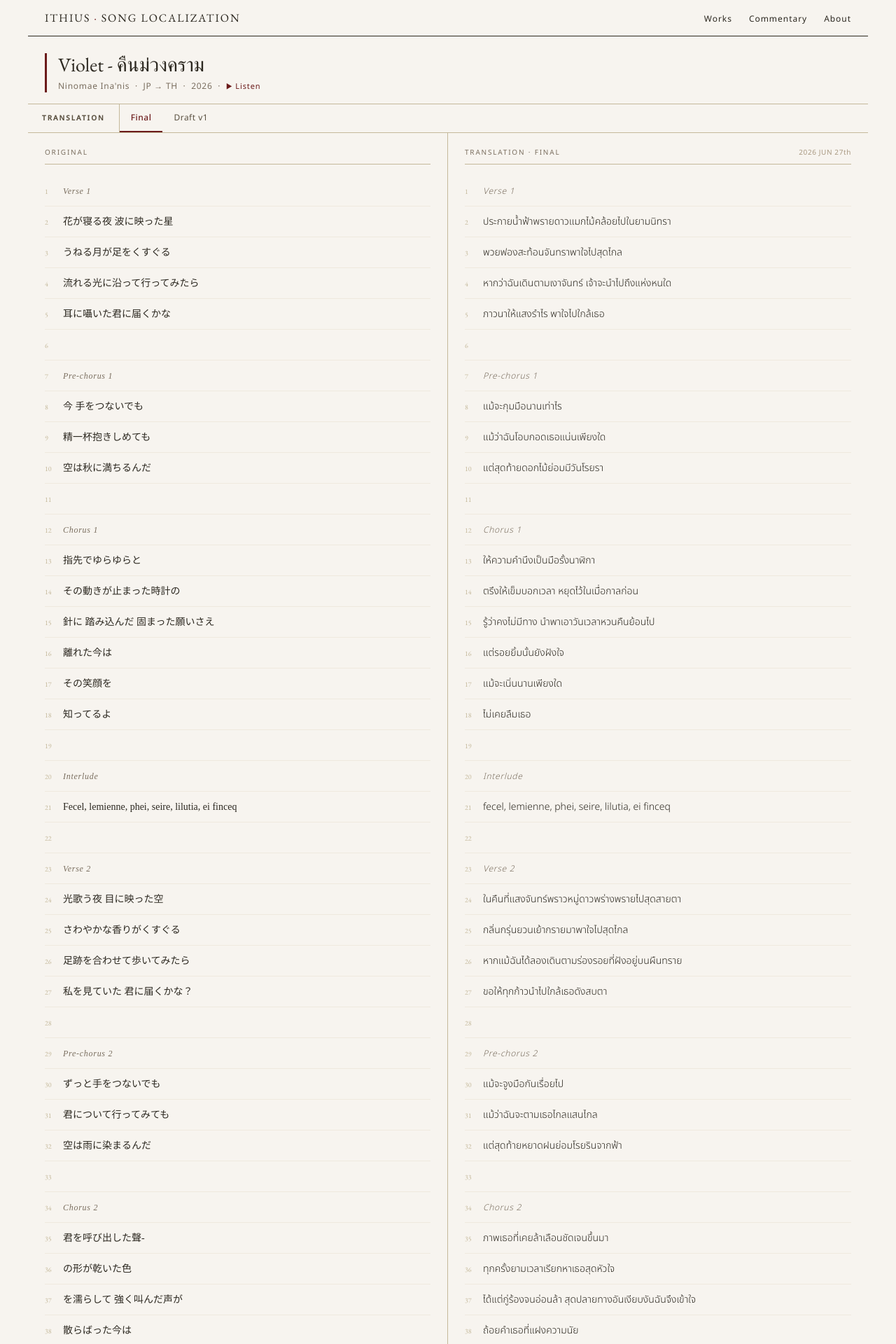
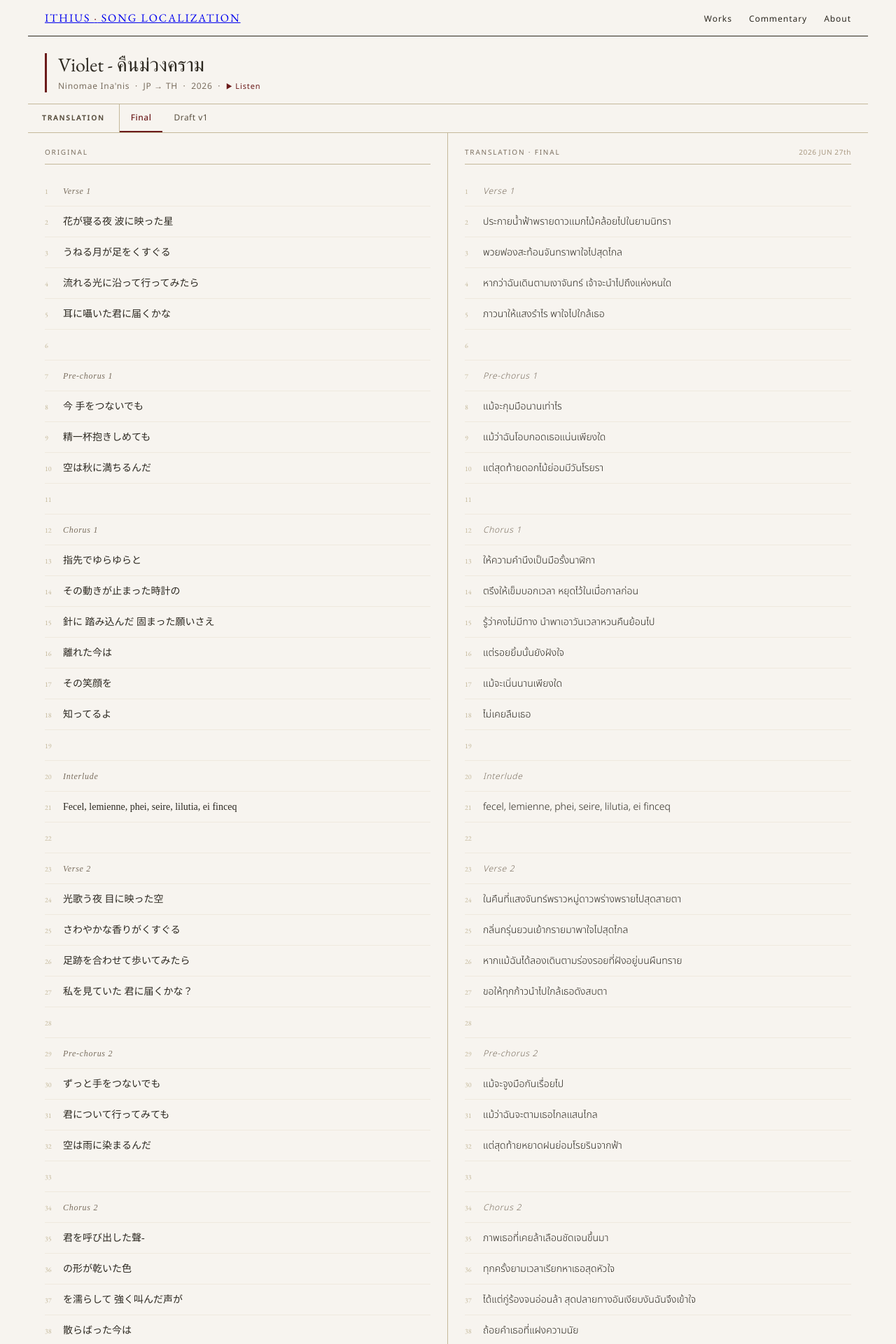
Before and after one commit to Ithius/song-localization, a Jekyll site: the page built from _songs/violet.md, in a window 1280 px wide. Shown: the top 1920 px of the page at 70% size. Built offline with Jekyll 4.4.1, drawn with Linux system fonts in a browser that asks for light colours.

Commit message:
Update song.html

```diff
--- a/_layouts/song.html
+++ b/_layouts/song.html
@@ -12,7 +12,7 @@
 <body class="mu">
 
   <nav class="mu-topbar">
-    <div class="mu-logo">Ithius <span>·</span> Song Localization</div>
+    <a href="{{ '/' | relative_url }}" class="mu-logo">Ithius <span>·</span> Song Localization</a>
     <ul class="mu-nav">
       <li><a href="{{ '/' | relative_url }}">Works</a></li>
       <li><a href="#">Commentary</a></li>
```
